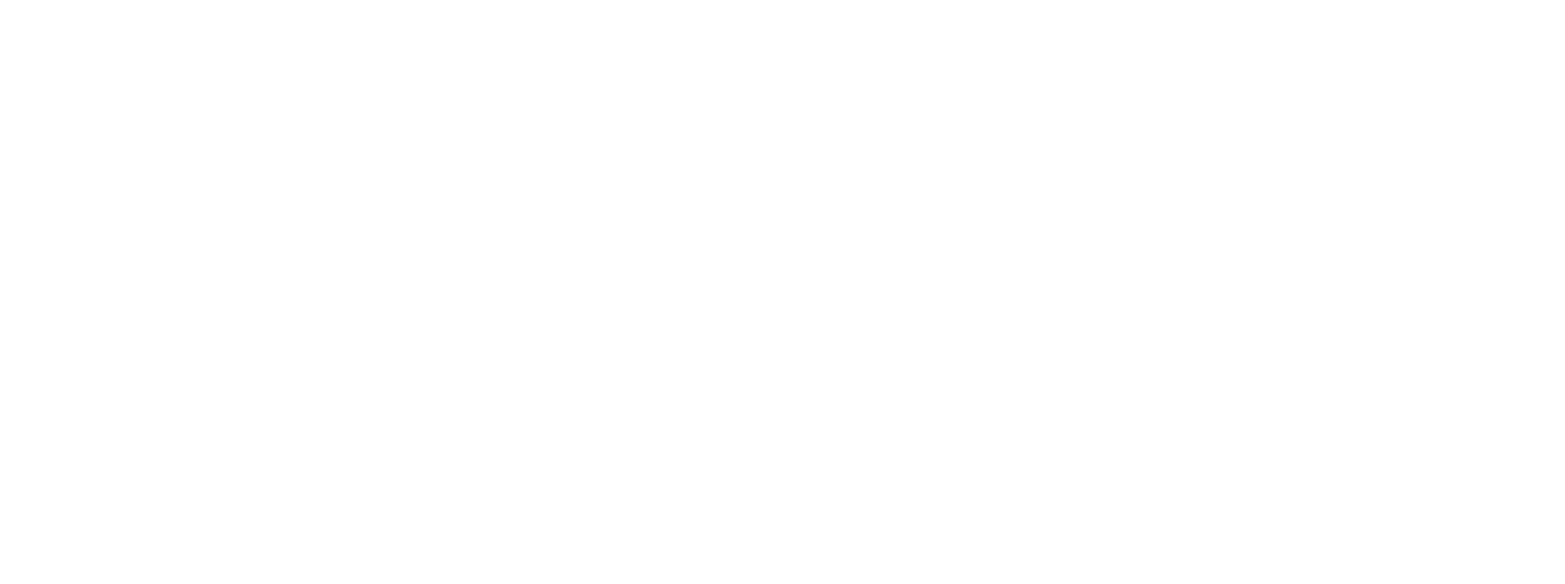
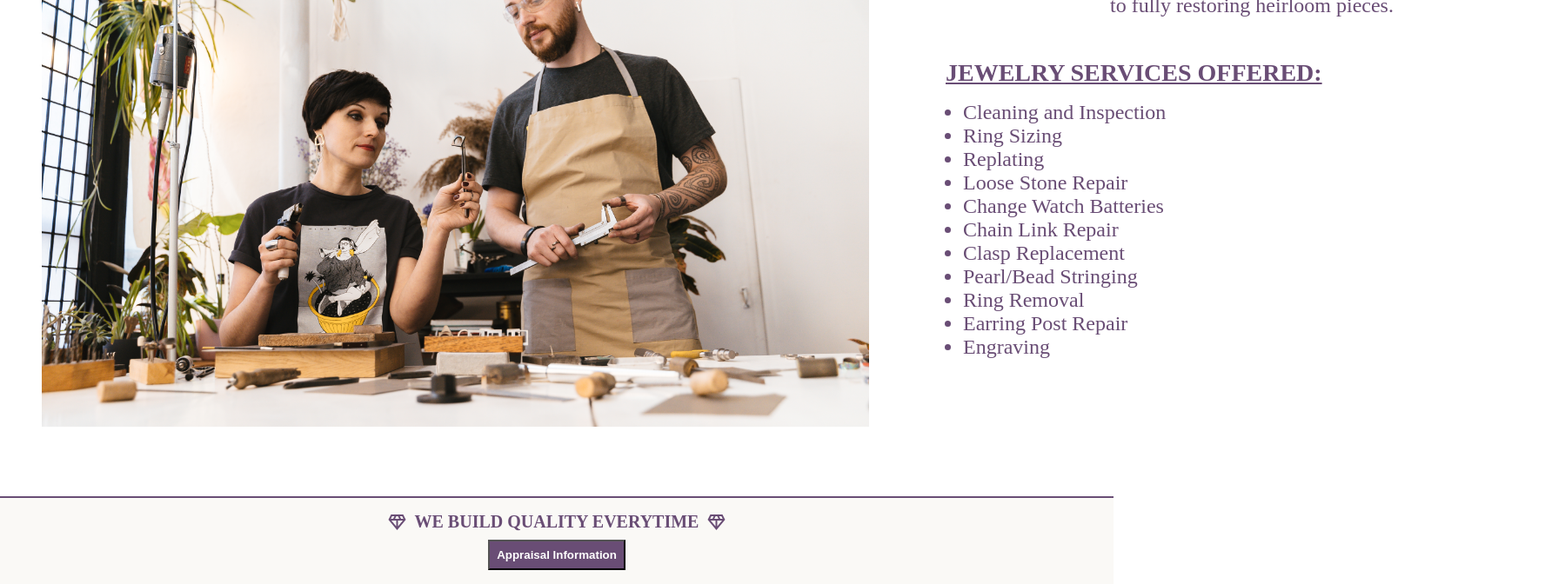
Before and after one commit to Amiriel01/Jewelry-Website, a React (Vite) app: page /services in a window 1280 px wide. Shown: the part 301-973 px from the top of the page at 87% size, 1799 px wide, since content can reach past the window. Before the commit the page ends 800 px from the top, so only its background shows below. Built offline with nearby package versions, Linux system fonts and the light colour scheme.

Commit message:
repair page styled

```diff
--- a/src/App.css
+++ b/src/App.css
@@ -96,6 +96,7 @@
 }
 
 .about-footer,
+.team-footer,
 .repair-footer {
     text-align: center;
     margin-bottom: 1rem;
@@ -110,7 +111,8 @@
 }
 
 #team-button-container,
-#repair-button-container {
+#repair-button-container,
+#appraisal-button-container {
     background-color: #FAF9F6;
     display: flex;
     justify-content: center;
@@ -118,7 +120,8 @@
 }
 
 #team-button,
-#repair-button {
+#repair-button,
+#appraisal-button {
     padding: 1rem;
     background-color: rgb(105, 77, 117);
     padding: .5rem;
@@ -132,10 +135,12 @@
     font-weight: bold;
     padding-left: .5rem;
     padding-right: .5rem;
+    color: rgb(105, 77, 117)
 }
 
 #welcome-info,
-.about-paragraph {
+.about-paragraph,
+#repair-paragraph {
     text-align: center;
     font-size: 1.5rem;
     margin-bottom: 1rem;
@@ -257,7 +262,7 @@
     gap: 4rem;
     justify-content: center;
     text-align: center;
-    color: rgb(105, 77, 117)
+    color: rgb(105, 77, 117);
 }
 
 .employee-image {
@@ -269,3 +274,28 @@
     font-weight: bold;
     font-size: 1.5rem;
 }
+
+.repair-container1 {
+    display: flex;
+    padding: 3rem;
+}
+
+.repair-info-container {
+    padding-left: 5rem;
+}
+
+#services-title {
+        font-size: 1.75rem;
+        font-weight: bold;
+        padding-left: .5rem;
+        padding-right: .5rem;
+        color: rgb(105, 77, 117);
+        text-decoration: underline;
+}
+
+.repair-services-list {
+    margin-top: 1rem;
+    padding-left: 1.75rem;
+    color: rgb(105, 77, 117);
+    font-size: 1.5rem;
+}
--- a/src/Services.jsx
+++ b/src/Services.jsx
@@ -1,5 +1,7 @@
 import React from "react";
 import Header from './Header.jsx'
+import repair1 from './images/repair1.png'
+import { Link } from "react-router-dom";
 
 export default function Services() {
     return (
@@ -8,9 +10,53 @@
                 <Header />
             </header>
             <main>
-                <p>Services</p>
-            </main>
+                <div className="repair-container1">
+                    <img id="repair1-photo" src={repair1} />
+                    <div className="repair-info-container">
+                        <h1 id="repair-page-title">
+                            REPAIR + RESIZE SERVICES
+                        </h1>
+                        <p id="repair-paragraph">
+                            Choose Unique Jewelry for all of your repair and sizing needs. Our master jewelers are well trained and complete requests ranging from simple fixes to fully restoring heirloom pieces.
+                        </p>
+                        <h2 id="services-title">
+                            JEWELRY SERVICES OFFERED:
+                        </h2>
+                        <ul className="repair-services-list">
+                            <li>Cleaning and Inspection</li>
+                            <li>Ring Sizing</li>
+                            <li>Replating</li>
+                            <li>Loose Stone Repair</li>
+                            <li>Change Watch Batteries</li>
+                            <li>Chain Link Repair</li>
+                            <li>Clasp Replacement</li>
+                            <li>Pearl/Bead Stringing</li>
+                            <li>Ring Removal</li>
+                            <li>Earring Post Repair</li>
+                            <li>Engraving</li>
+                        </ul>
+                    </div>
+                </div>
+                <div className="repair-footer">
+                    <span className="material-symbols-outlined" id="diamond" >
+                        diamond
+                    </span>
+                    <h2>
+                        WE BUILD QUALITY EVERYTIME
+                    </h2>
+                    <span className="material-symbols-outlined" id="diamond" >
+                        diamond
+                    </span>
+                </div>
+                <div id="appraisal-button-container">
+                    <Link id="link" className="link" to="/Appraisals">
+                        <button id="appraisal-button">
+                            Appraisal Information
+                        </button>
+                    </Link>
+                </div>
+            </main >
 
-        </div>
+        </div >
     )
 }
--- a/src/Team.jsx
+++ b/src/Team.jsx
@@ -112,12 +112,12 @@
                     })
                     }
                 </div>
-                <div className="repair-footer">
+                <div className="team-footer">
                         <span className="material-symbols-outlined" id="diamond" >
                             diamond
                         </span>
                         <h2>
-                            GUARENTEED REPAIR SERVICES
+                            TRUST US FOR QUALITY THAT IS SECOND TO NONE
                         </h2>
                         <span className="material-symbols-outlined" id="diamond" >
                             diamond
```
Also changed, not shown: src/images/repair1.png (added).
